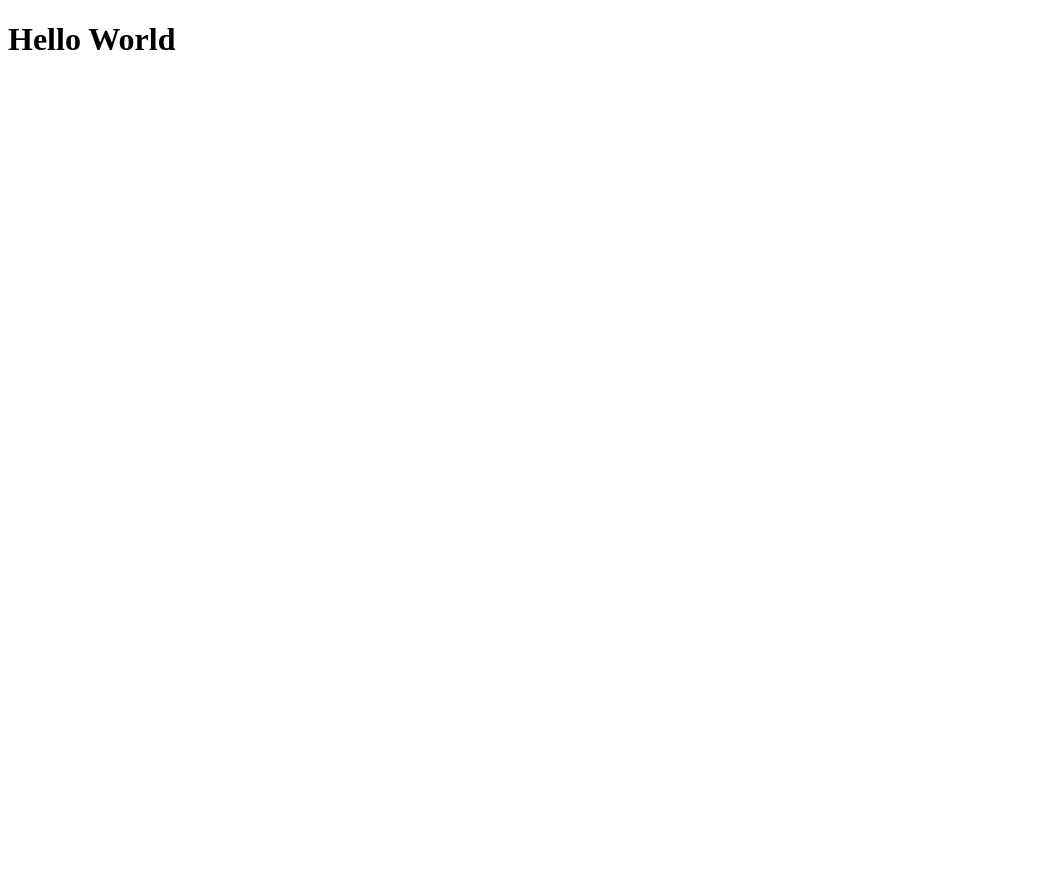
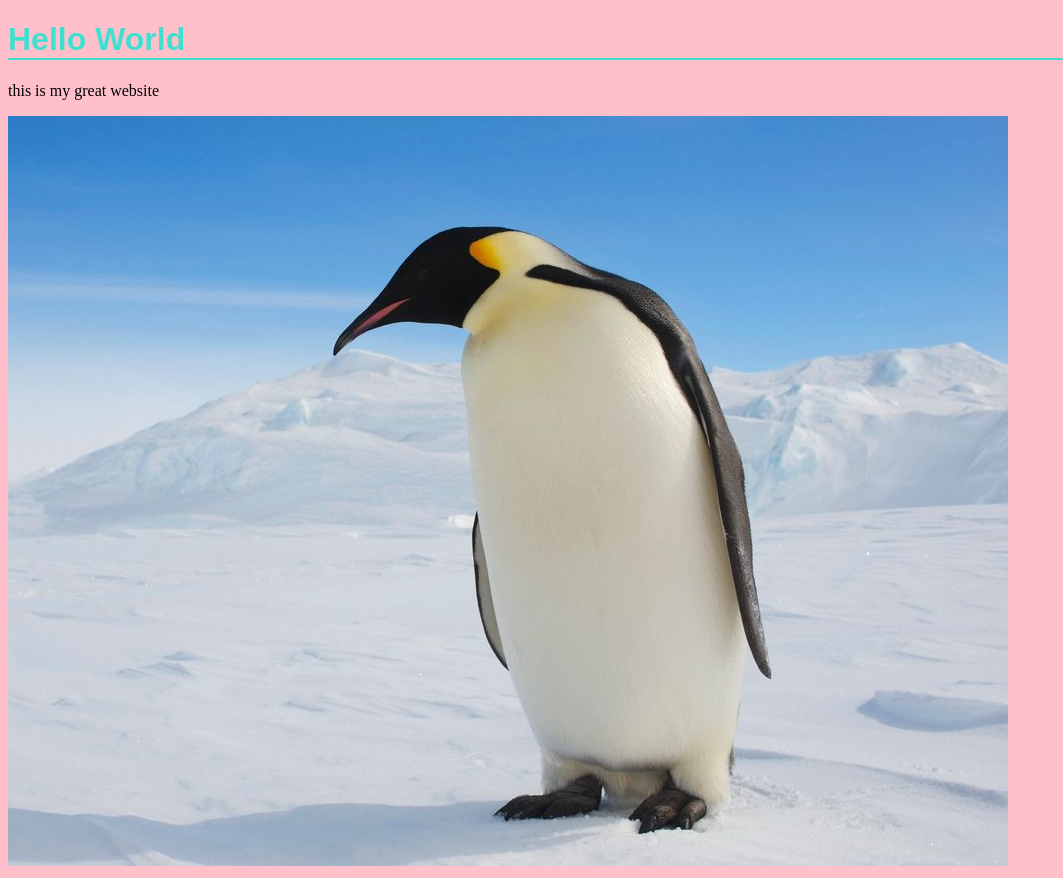
Before and after one commit to satoshiterashima/firstproject, a plain HTML site: page index.html in a window 1280 px wide. Shown: the whole page, without its empty margins (0-1063 px from the left). Before the commit the page ends 800 px from the top, so only its background shows below. Drawn offline with Linux system fonts and the light colour scheme.

Commit message:
added image and some css

```diff
--- a/index.html
+++ b/index.html
@@ -1,8 +1,12 @@
 <!DOCTYPE html>
 <html>
   <head>
+    <link rel="stylesheet" href="style.css">
   </head>
   <body>
     <h1>Hello World</h1>
+    <p>this is my great website</p>
+<img src="assets/1000x-1.jpg">
+
   </body>
 </html>
--- /dev/null
+++ b/style.css
@@ -0,0 +1,9 @@
+body{
+    background-color: pink;
+}
+
+h1{
+    color: turquoise;
+    font-family: sans-serif;
+    border-bottom: 2px solid;
+}
```
Also changed, not shown: assets/1000x-1.jpg (added).
